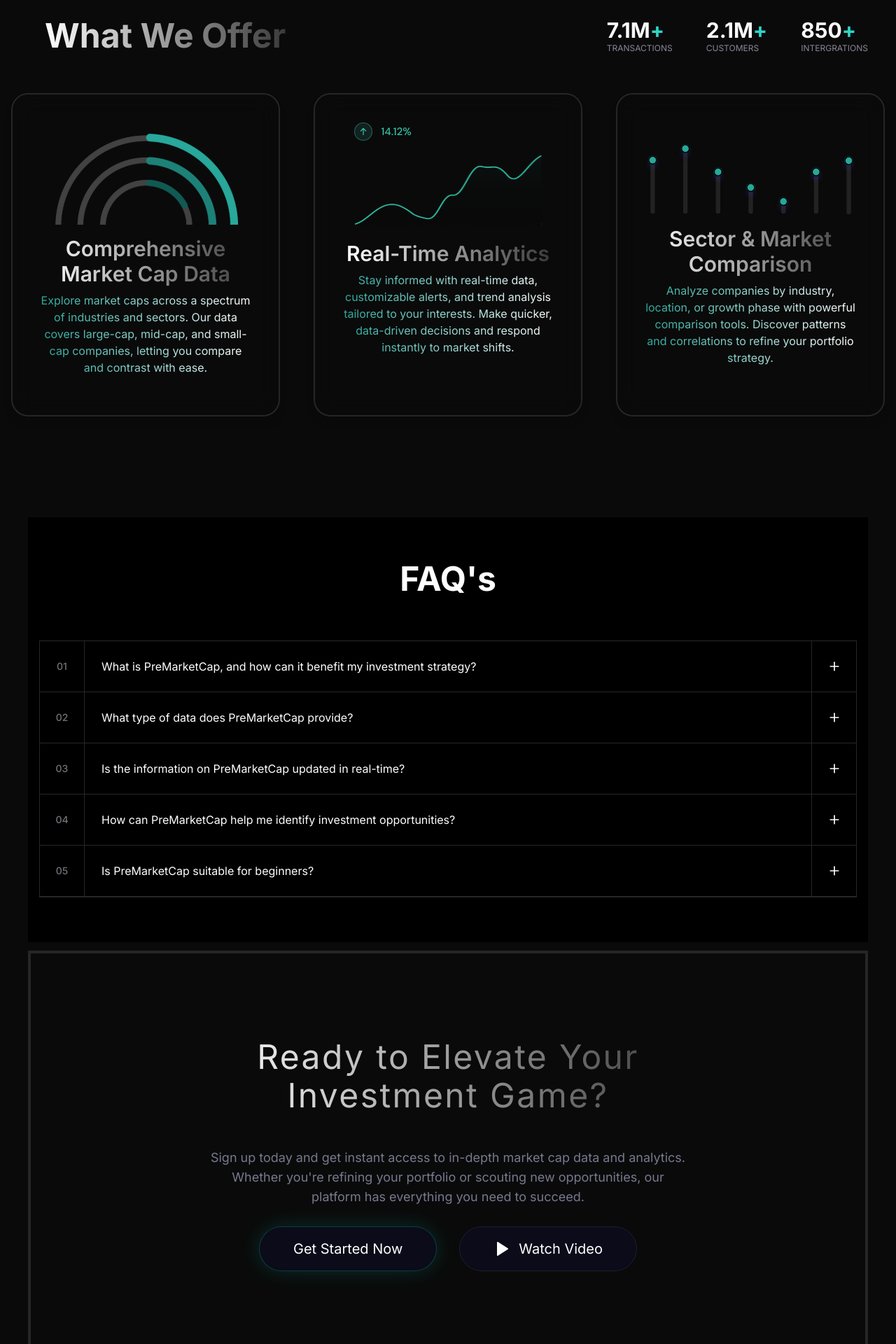
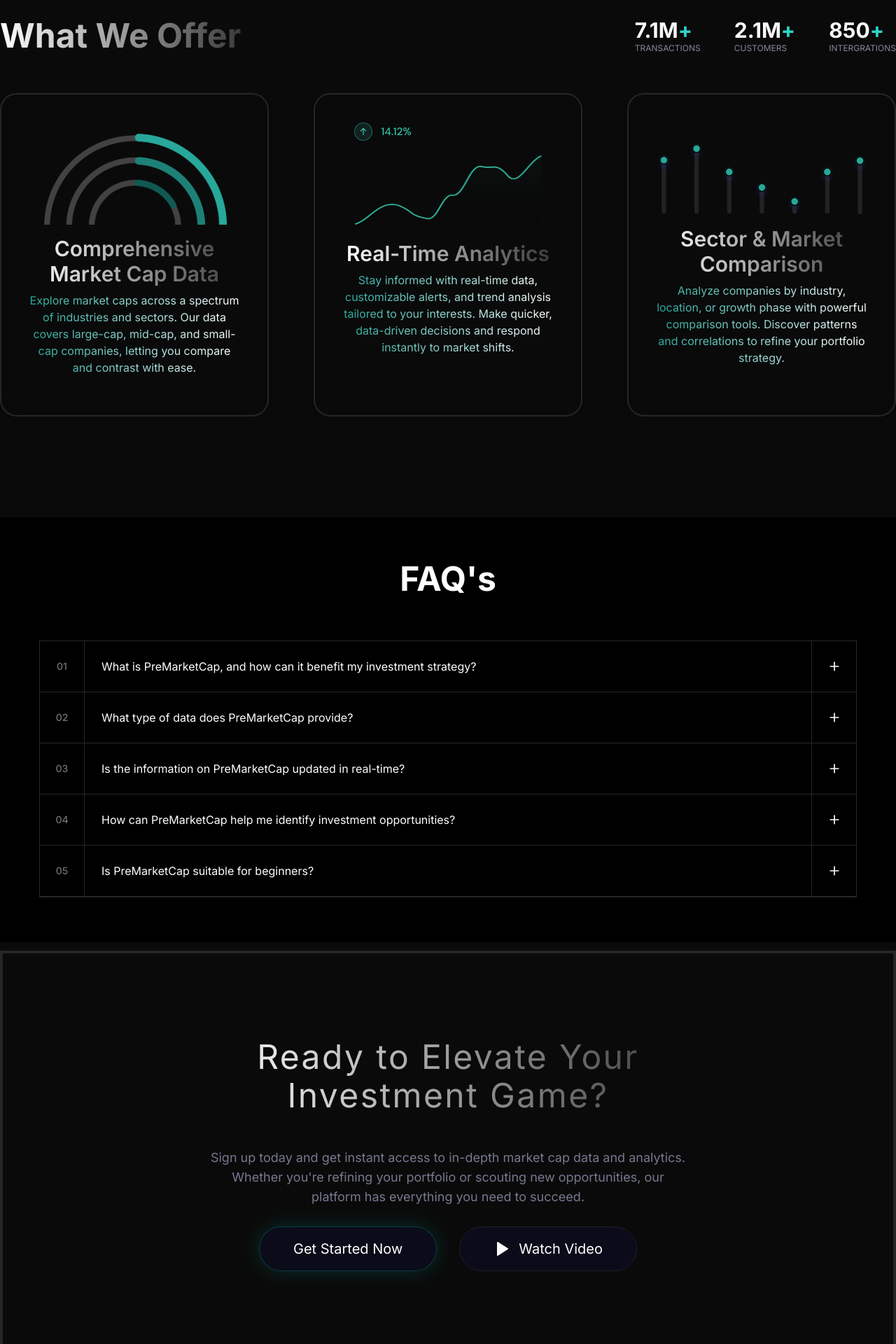
Before and after one commit to gmelisaguclu/pmc_landing, a Next.js app: page / in a window 1280 px wide. Shown: the part 840-2760 px from the top of the page at 70% size. Built offline with nearby package versions, Linux system fonts and the light colour scheme.

Commit message:
fix:action section2

```diff
--- a/src/app/components/footer/Footer.tsx
+++ b/src/app/components/footer/Footer.tsx
@@ -53,13 +53,13 @@
   ];
 
   return (
-    <div className="flex items-start justify-start mt-16 gap-44 mr-10 ml-10 ">
+    <div className="flex items-start justify-between mt-16  w-full ">
       <div className="flex justify-center flex-col max-w-xl ">
         <div className=" flex items-end">
           <FooterLogo />
           <BetaImg />
         </div>
-        <p className="flex items-start mt-8 leading-[26.7px] text-[15px]">
+        <p className="flex items-start mt-8 leading-[26.7px] text-[15px] max-w-lg ">
           PreMarketCap is a trusted platform for investors seeking comprehensive
           market cap data and analytics. From real-time updates to deep industry
           insights, we empower you to make informed investment decisions. Join
--- a/src/app/components/main/section2/Card.tsx
+++ b/src/app/components/main/section2/Card.tsx
@@ -7,7 +7,7 @@
 
 const Card = () => {
   return (
-    <div className="flex justify-center items-stretch gap-12 mt-14 w-full h-fit mr-10 ">
+    <div className="flex justify-between items-stretch  mt-14 w-full h-fit  ">
       {/* Card 1 */}
       <div className="flex flex-col items-center justify-center backdrop-blur-lg backdrop-filter p-10 shadow-lg max-w-sm border-2 rounded-3xl flex-grow py-14">
         <div className="mb-4">
--- a/src/app/components/main/section2/Section2.tsx
+++ b/src/app/components/main/section2/Section2.tsx
@@ -5,10 +5,10 @@
   return (
     <div className="w-full">
       <div className="flex justify-between items-center max-md:flex-col max-md:gap-14">
-        <div className="md:font-bold font-medium text-3xl md:text-5xl mt-36	bg-gradient-to-r from-white to-[#FFFFFF33] bg-clip-text text-transparent leading-8  ml-16">
+        <div className="md:font-bold font-medium text-3xl md:text-5xl mt-36	bg-gradient-to-r from-white to-[#FFFFFF33] bg-clip-text text-transparent leading-8  ">
           What We Offer
         </div>
-        <div className="flex gap-12 mt-36 mr-10  ">
+        <div className="flex gap-12 mt-36  ">
           <div>
             <div className="flex font-bold text-3xl">
               <div>7.1M</div>
--- a/src/app/components/main/section3/Section3.tsx
+++ b/src/app/components/main/section3/Section3.tsx
@@ -41,7 +41,7 @@
   const [openIndex, setOpenIndex] = useState<number | null>(null);
 
   return (
-    <div className=" mt-36 bg-black text-white py-16 mr-10 ml-10">
+    <div className=" mt-36 bg-black text-white py-16 ">
       <div className="max-w-[1200px] mx-auto px-4">
         <h1 className="text-5xl font-bold text-center mb-16">FAQ's</h1>
 
--- a/src/app/components/main/section4/Section4.tsx
+++ b/src/app/components/main/section4/Section4.tsx
@@ -3,7 +3,7 @@
 
 function Section4() {
   return (
-    <div className="flex items-center justify-center  flex-col text-center mt-3 pt-20 pb-20 max-w-full border-4 mr-10 ml-10">
+    <div className="flex items-center justify-center  flex-col text-center mt-3 pt-20 pb-20 border-4 ">
       <div className="flex items-center justify-center  flex-col text-center max-w-[689px]  my-10">
         <div className="space-y-12">
           <h1 className="text-5xl font-normal leading-[55px] bg-gradient-to-r from-white to-[#FFFFFF33] bg-clip-text text-transparent tracking-wider ">
```
